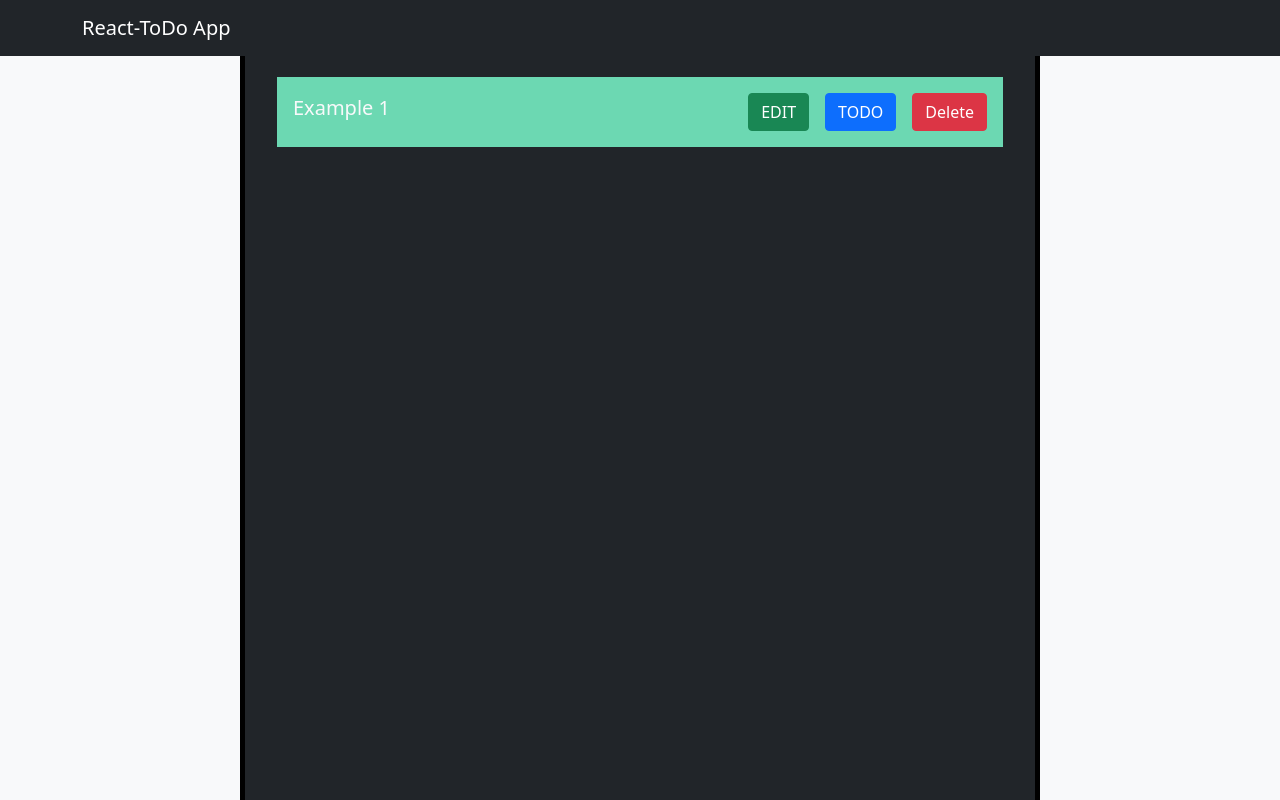
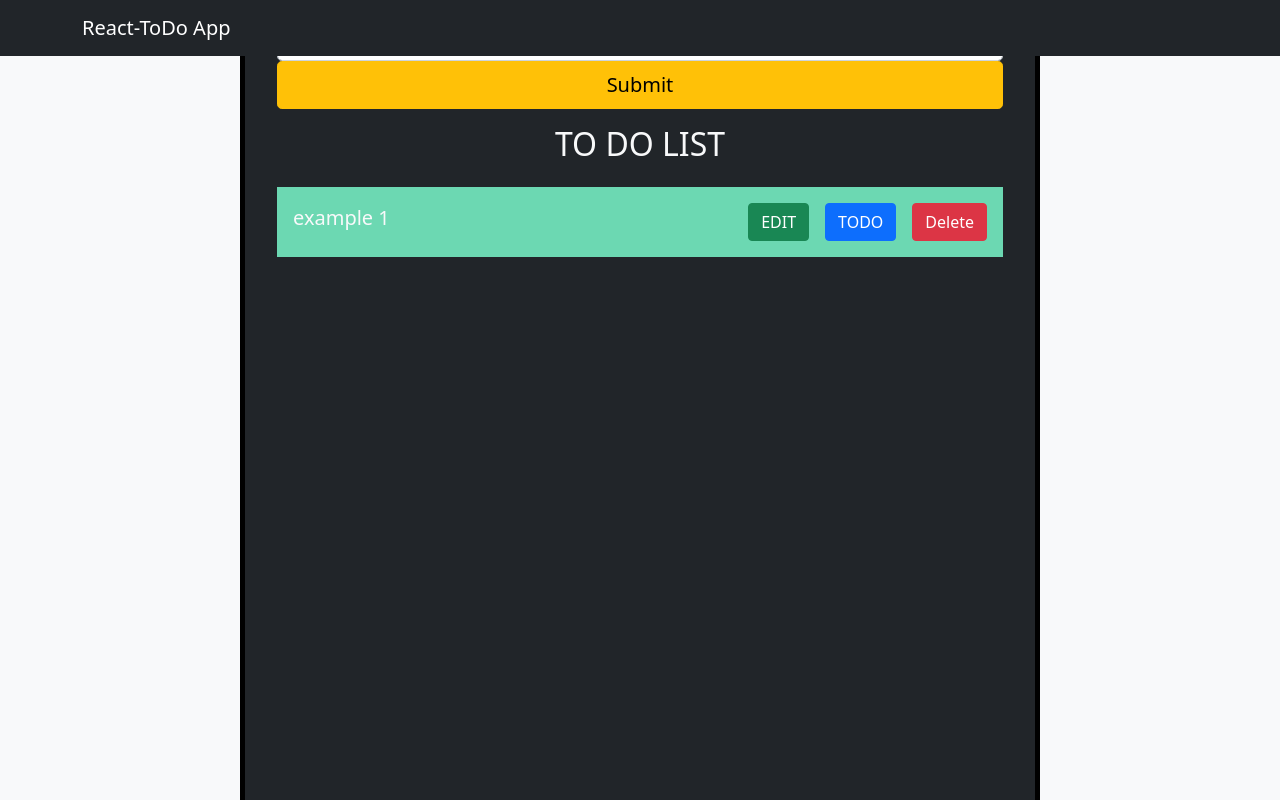
Before and after one commit to jipark92/react-todo-app, a React (Create React App) app: page / in a window 1280 px wide. Shown: the top 800 px of the page. Built offline with nearby package versions, Linux system fonts and the light colour scheme.

Commit message:
show display working, adding array, stlye more

```diff
--- a/src/components/ToDo.js
+++ b/src/components/ToDo.js
@@ -1,11 +1,19 @@
 import {Form, Button} from 'react-bootstrap'
-import {useState} from 'react'
+import {useState,useEffect} from 'react'
 
 export default function ToDo() {
 
-    const tasks = ["Example 1"];
+    const [inputValue, setInputValue] = useState()
 
-    function randomRainbow() {
+    const [tasks, setTasks] = useState([{
+        name: "example 1"
+    }])
+
+    useEffect(()=>{
+
+    })
+
+    const randomRainbow = () => {
         let letters = "0123456789ABCDEF";
         let color = "#";
         for(let i=0; i <6; i++){
@@ -14,41 +22,46 @@ export default function ToDo() {
         return color;
     }
 
-    const [inputValue, setInputValue] = useState("")
-    const [submitValue, setSubmitValue] = useState()
-
     const changeInputValue = (e) => {
         setInputValue(e.target.value)
-        console.log(inputValue)
     }
 
+    const submitValue = () => {
+        tasks.push({name: inputValue})
+        // setTasks(tasks=> tasks.push({name: inputValue}))
+
+        console.log(tasks)
+    }
+
+    const showTasks = tasks.map((task,i)=>{
+        return(
+            <div className='tasks' key={i} style={{backgroundColor:`${randomRainbow()}`}}>
+                <div className='task-list'>
+                    <p className='text-light h5'>{task.name}</p>
+                </div>
+
+                <div className='btn-container'>
+                    <Button variant="success">EDIT</Button>
+                    <Button variant="primary">TODO</Button>
+                    <Button variant="danger">Delete</Button>
+                </div>
+            </div>
+        )
+    })
 
     return (
         <div className="todo-container bg-light">
             <div className="todo bg-dark">
-                <h1 className='text-primary'>Whats going on?</h1>
+                <h1 className='text-warning'>Whats going on?</h1>
                 <div className="input-container">
                     <Form.Control size="lg" type="text" placeholder="Go to the bank" onChange={changeInputValue}/>
                     <div className="d-grid gap-2">
-                        <Button variant="warning" size="lg">Submit</Button>
+                        <Button variant="warning" size="lg" onClick={submitValue}>Submit</Button>
                     </div>
                 </div>
+                <h2 className='text-light'>TO DO LIST</h2>
                 <div className="tasks-container">
-                    {tasks.map((task,i)=>{
-                        return(
-                            <div className='tasks' key={i} style={{backgroundColor:`${randomRainbow()}`}}>
-                                <div className='task-list'>
-                                    <p className='text-light h5'>{task}</p>
-                                </div>
-
-                                <div className='btn-container'>
-                                    <Button variant="success">EDIT</Button>
-                                    <Button variant="primary">TODO</Button>
-                                    <Button variant="danger">Delete</Button>
-                                </div>
-                            </div>
-                        )
-                    })}
+                    {showTasks}
                 </div>
             </div>
         </div>
--- a/src/index.css
+++ b/src/index.css
@@ -24,10 +24,13 @@
 
 .todo{
   border: 5px solid black;
-  border-radius: 25px;
+  border-top-left-radius: 25px;
+  border-bottom-left-radius: 25px;
   padding: 1rem;
-  min-height: 75rem;
+  max-height: 75rem;
   width: 50rem;
+  overflow-y: scroll;
+
 }
 
 .input-container{
@@ -43,6 +46,7 @@
   display: flex;
   flex-direction: column;
   gap: 1rem;
+  height:50rem;
 }
 
 .tasks{
@@ -68,7 +72,7 @@
   margin: 0;
 }
 
-h1{
+h1,h2{
   text-align: center;
 }
 
```
